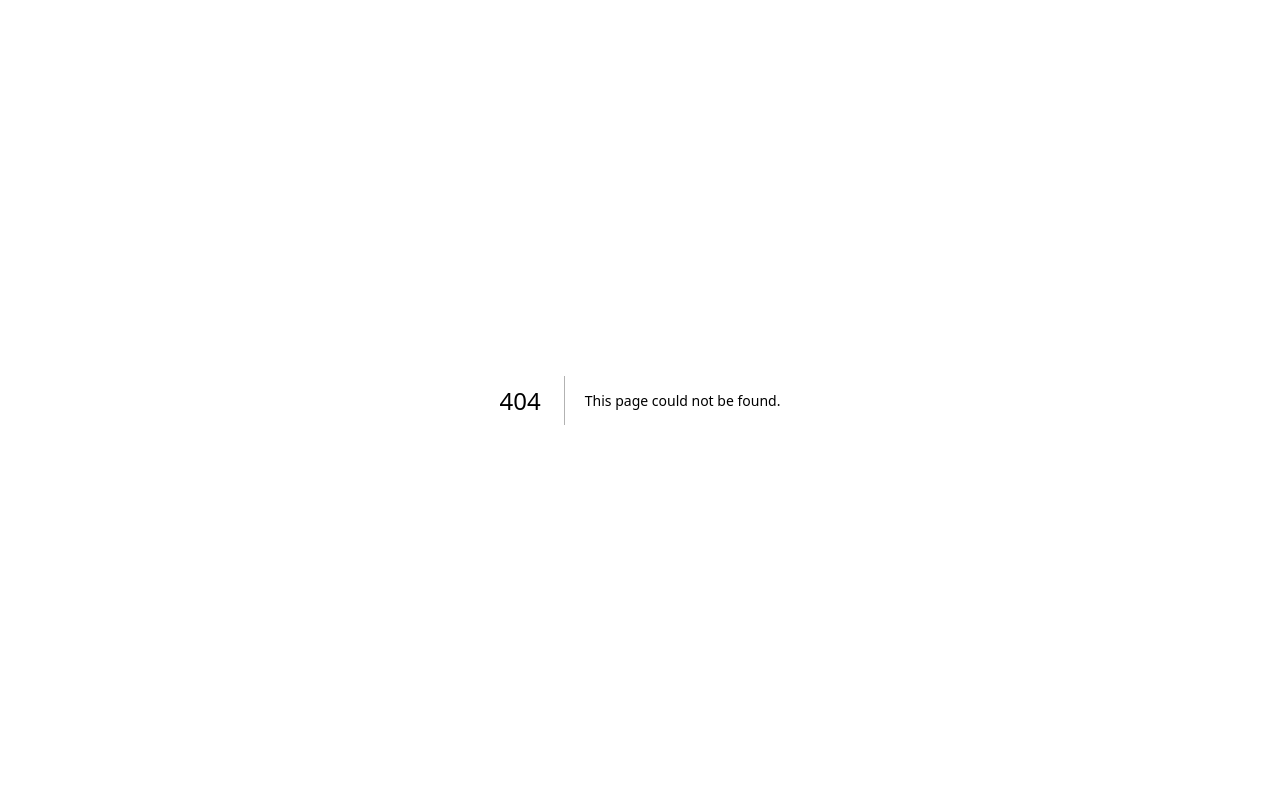
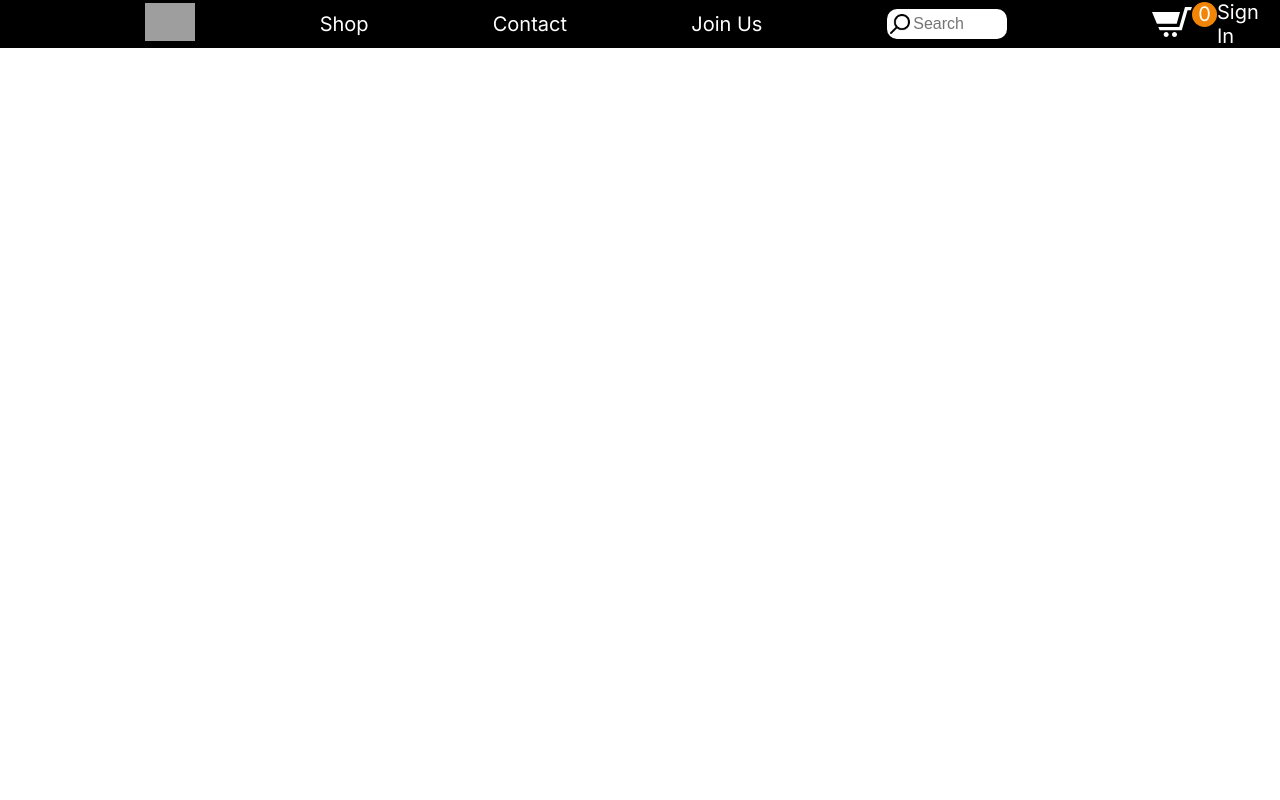
Before and after one commit to fletchcoder/Ragin-Riders, a Next.js app: page /cart in a window 1280 px wide. Before the commit this address had no page. Shown: the top 800 px of the page. Built offline with nearby package versions, Linux system fonts and the light colour scheme; grey boxes are pictures that could not be loaded.

Commit message:
Started cart page
Added the cart route for the shopping cart that will take in the useAppSelector and the useAppDispatch custom hooks and display all the cart items. Added link to the cart in the header component. Made a CSS module for the cart page.

```diff
--- /dev/null
+++ b/src/app/cart/page.tsx
@@ -0,0 +1,29 @@
+import Header from "@/components/Header";
+import Footer from "@/components/Footer";
+import { useAppSelector } from "@/redux/store";
+import styles from "@/styles/cart.module.css";
+
+export default function Cart({
+	searchParams,
+}: {
+	searchParams: { [key: string]: string | string[] | undefined };
+}) {
+	const cart = useAppSelector((state) => state.cart);
+
+	return (
+		<main className={styles.main}>
+			<Header searchParams={searchParams} />
+			<section>
+				{cart.items.map((item) => {
+					if (item.color !== "") {
+						let colorIndex = item.product.colors?.indexOf(item.color);
+						return <div></div>;
+					} else {
+						return <div></div>;
+					}
+				})}
+			</section>
+			<Footer />
+		</main>
+	);
+}
--- a/src/components/Header.tsx
+++ b/src/components/Header.tsx
@@ -75,6 +75,7 @@ export default function Header({
 				<div className={styles.right}>
 					<ul>
 						<li>
+							<Link href={"/cart"}>
 								<svg
 									xmlns="http://www.w3.org/2000/svg"
 									width="24"
@@ -82,6 +83,7 @@ export default function Header({
 									viewBox="0 0 24 24">
 									<path d="M10 19.5c0 .829-.672 1.5-1.5 1.5s-1.5-.671-1.5-1.5c0-.828.672-1.5 1.5-1.5s1.5.672 1.5 1.5zm3.5-1.5c-.828 0-1.5.671-1.5 1.5s.672 1.5 1.5 1.5 1.5-.671 1.5-1.5c0-.828-.672-1.5-1.5-1.5zm1.336-5l1.977-7h-16.813l2.938 7h11.898zm4.969-10l-3.432 12h-12.597l.839 2h13.239l3.474-12h1.929l.743-2h-4.195z" />
 								</svg>
+							</Link>
 							<span>{getTotalQuantity()}</span>
 						</li>
 						<li>
```
Also changed, not shown: src/styles/cart.module.css (added). Lines whose indentation alone changed are shown as unchanged.
